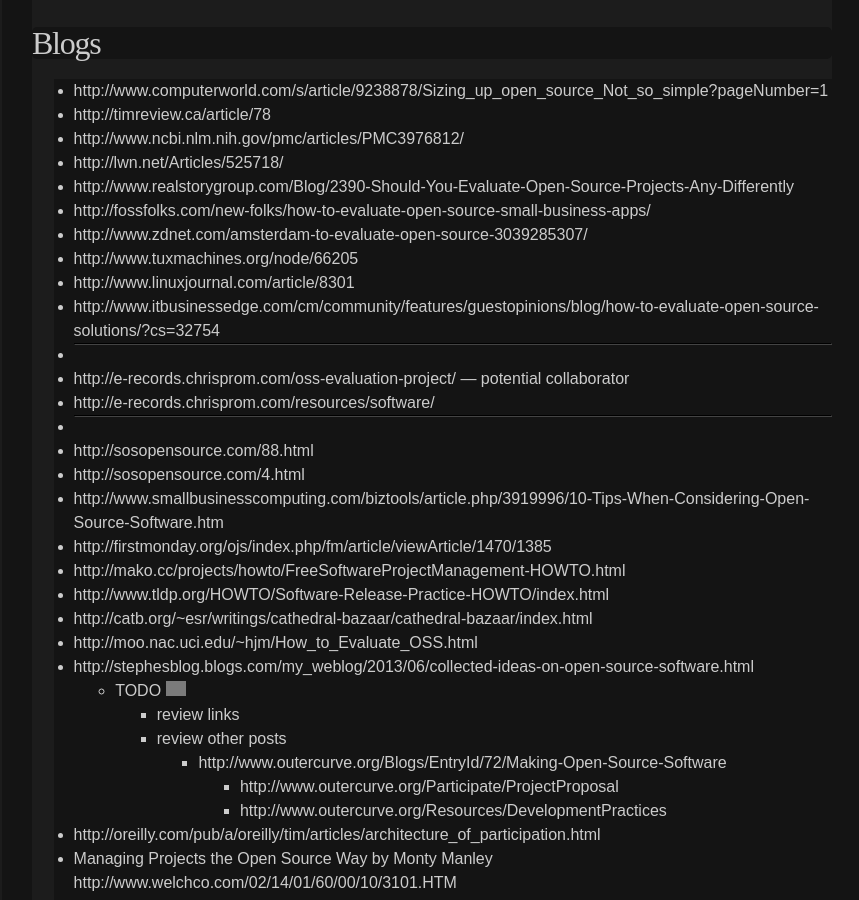
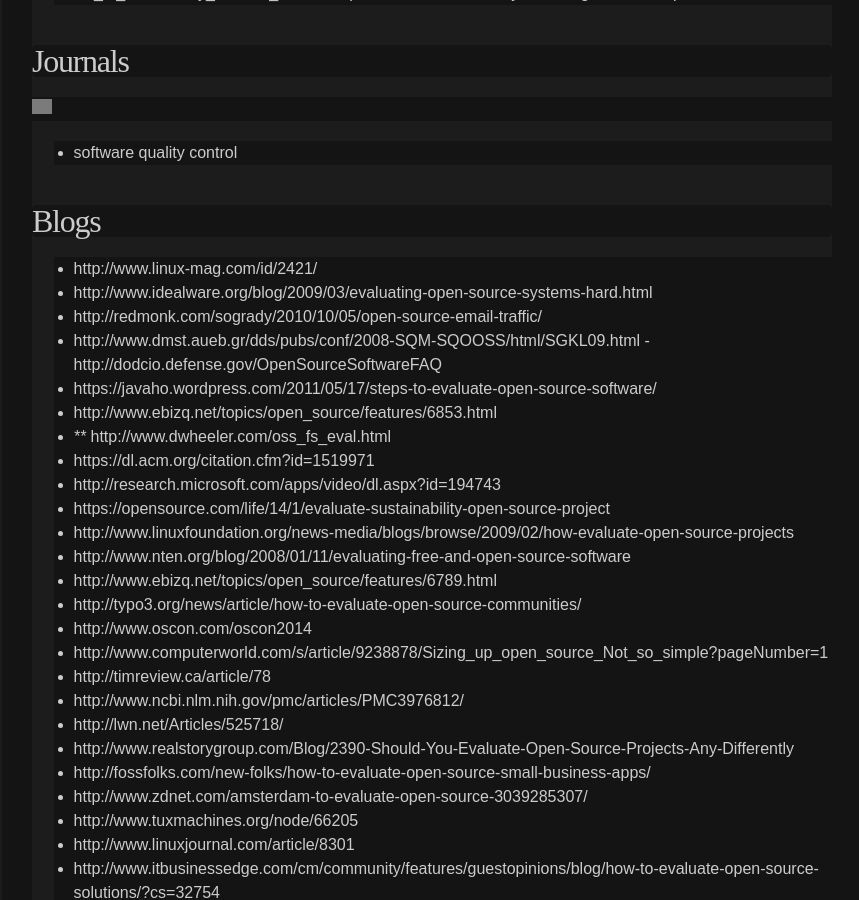
Before and after one commit to hbt/oss-checklist, a Jekyll site: the page built from resources.md, in a window 1280 px wide and 900 px high, scrolled down 1103 px. Shown: the whole window, without its empty margins (208-1067 px from the left). Built offline with Jekyll 4.4.1, drawn with Linux system fonts in a browser that asks for light colours; part of the change alters nothing that is shown; some of the changed text lies outside the part shown; grey boxes are pictures that could not be loaded.

Commit message:
more resources (last one)

```diff
--- a/resources.md
+++ b/resources.md
@@ -3,6 +3,14 @@ layout: page
 title: Resources
 permalink: /resources/
 ---
+
+
+## checklist on howto review resources
+
+- skim through article
+- categorize
+- browse site for other interesting/related articles
+- flag said articles for later
 
 <img src="https://raw.githubusercontent.com/hbtlabs/oss-checklist/master/doc/icons/Misc-Settings-icon.png" width="20" title="TODO: inv work criteria instead of checklist -- maybe more matches on google"/>
 
@@ -43,6 +51,22 @@ permalink: /resources/
 
 
 ##Blogs
+- http://www.linux-mag.com/id/2421/
+- http://www.idealware.org/blog/2009/03/evaluating-open-source-systems-hard.html
+- http://redmonk.com/sogrady/2010/10/05/open-source-email-traffic/
+- http://www.dmst.aueb.gr/dds/pubs/conf/2008-SQM-SQOOSS/html/SGKL09.html
+-http://dodcio.defense.gov/OpenSourceSoftwareFAQ
+- https://javaho.wordpress.com/2011/05/17/steps-to-evaluate-open-source-software/
+- http://www.ebizq.net/topics/open_source/features/6853.html
+- **** http://www.dwheeler.com/oss_fs_eval.html
+- https://dl.acm.org/citation.cfm?id=1519971
+- http://research.microsoft.com/apps/video/dl.aspx?id=194743
+- https://opensource.com/life/14/1/evaluate-sustainability-open-source-project
+- http://www.linuxfoundation.org/news-media/blogs/browse/2009/02/how-evaluate-open-source-projects
+- http://www.nten.org/blog/2008/01/11/evaluating-free-and-open-source-software
+- http://www.ebizq.net/topics/open_source/features/6789.html
+- http://typo3.org/news/article/how-to-evaluate-open-source-communities/
+- http://www.oscon.com/oscon2014
 - http://www.computerworld.com/s/article/9238878/Sizing_up_open_source_Not_so_simple?pageNumber=1
 - http://timreview.ca/article/78
 - http://www.ncbi.nlm.nih.gov/pmc/articles/PMC3976812/
@@ -156,6 +180,9 @@ http://www.welchco.com/02/14/01/60/00/10/3101.HTM
 ## Talks
 
 - http://vimeo.com/71984135
+- oscon
+    - inv other o'reilly ventures
+
 
 
 
@@ -164,6 +191,7 @@ http://www.welchco.com/02/14/01/60/00/10/3101.HTM
 
 ## $
 - http://www.sonatype.com/
+- http://www.openlogic.com/
 
 
 ## Help
@@ -175,3 +203,9 @@ http://www.welchco.com/02/14/01/60/00/10/3101.HTM
 - http://stackoverflow.com/questions/2567766/best-practices-for-setup-and-management-of-an-open-source-project?rq=1
 - http://stackoverflow.com/questions/555982/what-are-the-best-practices-for-releasing-an-open-source-project?rq=1
 - http://stackoverflow.com/questions/119829/what-are-some-things-that-you-do-to-make-sure-a-project-is-ready-to-be-released
+
+
+
+# similar
+
+- http://www.ossmeter.org/
```
